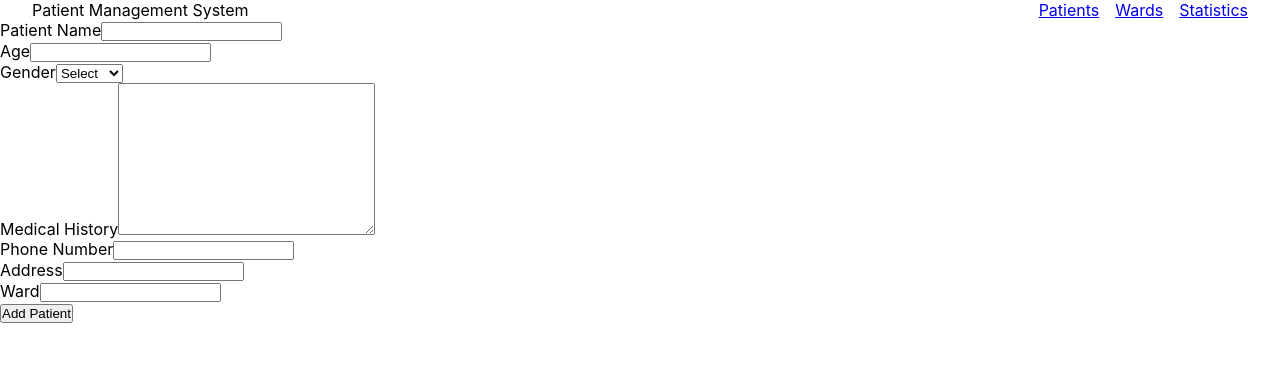
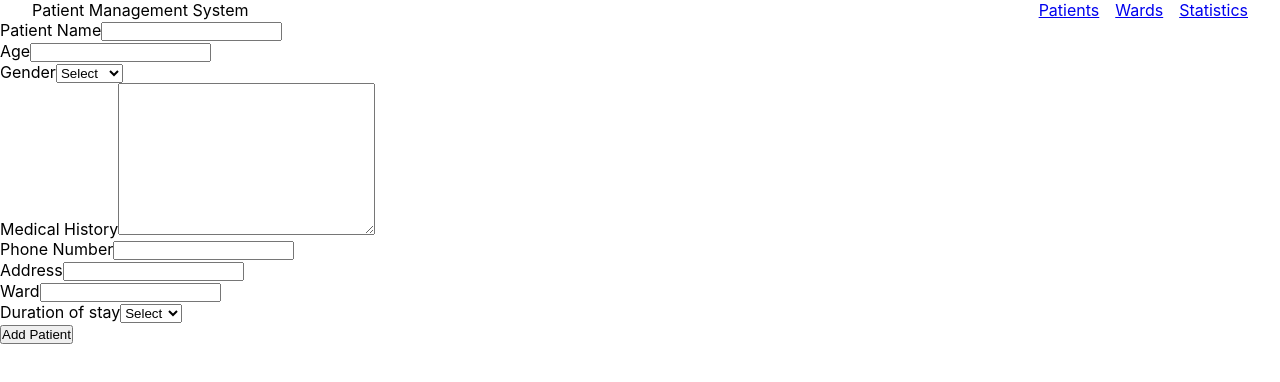
Before and after one commit to amlan-xyz/patient-management-system, a React (Create React App) app in the folder client/: page /add/patient in a window 1280 px wide. Shown: the top 382 px of the page. Built offline with nearby package versions, Linux system fonts and the light colour scheme.

Commit message:
update: added stay duration to patient

```diff
--- a/client/src/components/Forms/addPatientForm.jsx
+++ b/client/src/components/Forms/addPatientForm.jsx
@@ -23,6 +23,7 @@ export const PatientForm = () => {
   const [phone, setPhone] = useState(patient ? patient.phone_no : "");
   const [address, setAddress] = useState(patient ? patient.address : "");
   const [ward, setWard] = useState(patient ? patient.ward : "");
+  const [duration, setDuration] = useState(patient ? patient.duration : "");
 
   const dispatch = useDispatch();
 
@@ -36,6 +37,7 @@ export const PatientForm = () => {
       phone_no: phone,
       address,
       ward,
+      duration,
     };
     if (patient) {
       dispatch(
@@ -119,11 +121,26 @@ export const PatientForm = () => {
             value={ward}
             onChange={(e) => setWard(e.target.value)}
           />
-          <div className="form__item">
-            <button onClick={handleSumbit}>
-              {patient ? "Update Patient" : "Add Patient"}
-            </button>
-          </div>
+        </div>
+        <div className="form__item">
+          <label htmlFor="duration">Duration of stay</label>
+          <select
+            id="duration"
+            onChange={(e) => setDuration(e.target.value)}
+            value={duration}
+          >
+            <option value="">Select</option>
+            <option value="1">1 day</option>
+            <option value="2">2 days</option>
+            <option value="3">3 days</option>
+            <option value="4">4 days</option>
+            <option value="5">5 days</option>
+          </select>
+        </div>
+        <div className="form__item">
+          <button onClick={handleSumbit}>
+            {patient ? "Update Patient" : "Add Patient"}
+          </button>
         </div>
       </form>
     </div>
```
